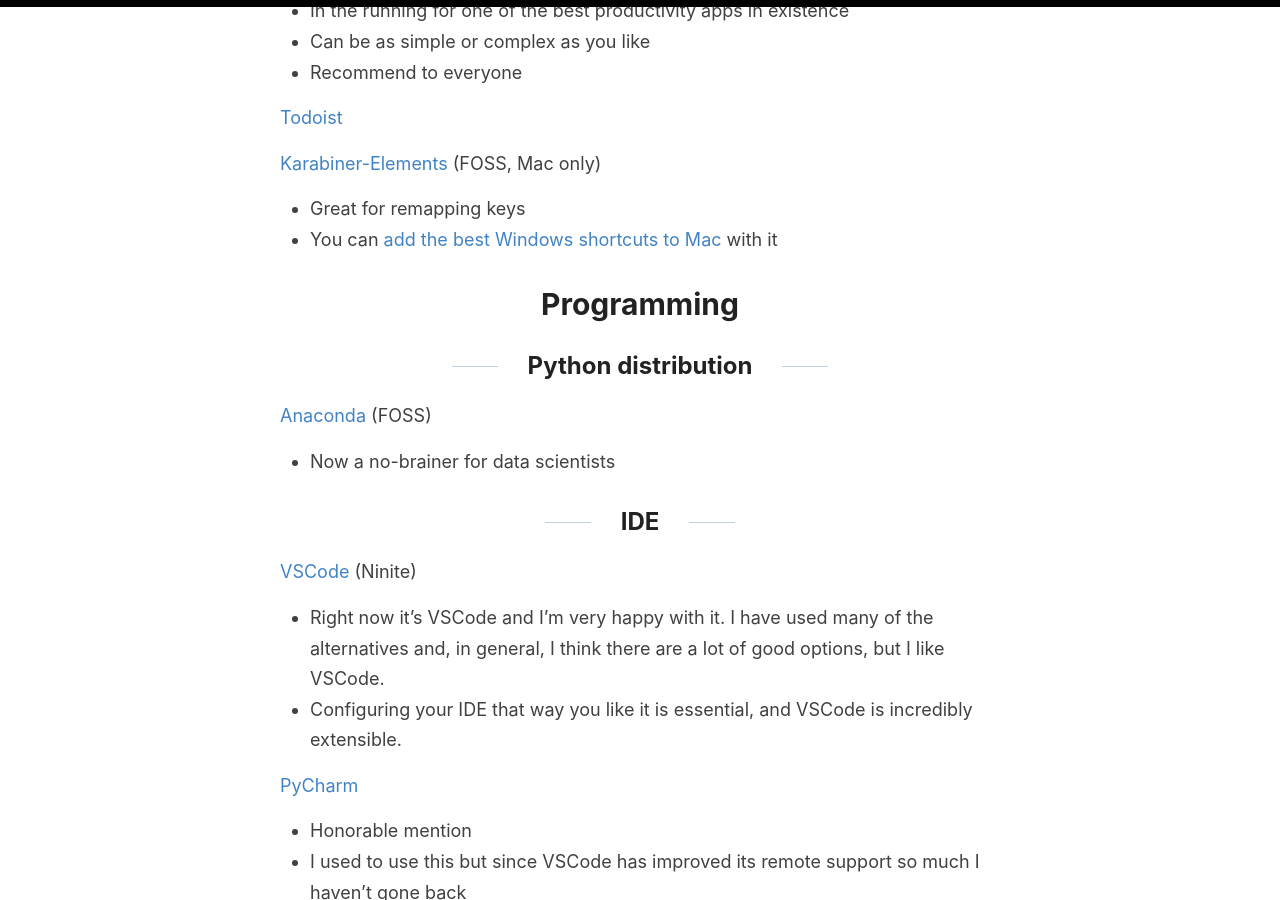
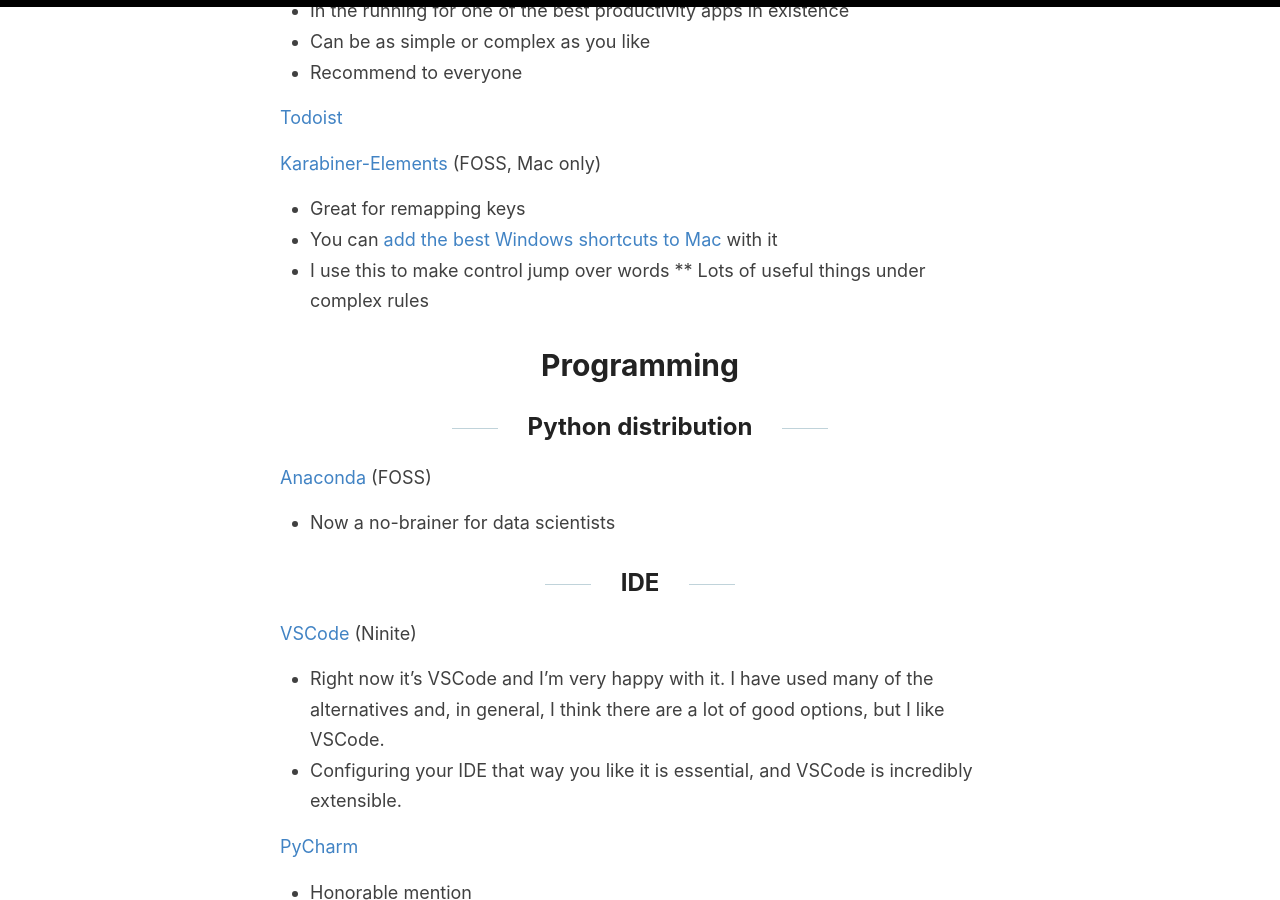
Before and after one commit to jss367/blog, a Jekyll site: the page built from _posts/2018-10-10-Software-I-Use.md, in a window 1280 px wide and 900 px high, scrolled down 3617 px. Built offline with Jekyll 4.4.1, drawn with Linux system fonts in a browser that asks for light colours.

Commit message:
Update 2018-10-10-Software-I-Use.md

```diff
--- a/_posts/2018-10-10-Software-I-Use.md
+++ b/_posts/2018-10-10-Software-I-Use.md
@@ -115,6 +115,8 @@ Yes, I do use four different cloud services (actually more, but these are the on
 [Karabiner-Elements](https://karabiner-elements.pqrs.org/) (FOSS, Mac only)
 * Great for remapping keys
 * You can [add the best Windows shortcuts to Mac](https://ke-complex-modifications.pqrs.org/?q=windows) with it
+* I use this to make control jump over words
+** Lots of useful things under complex rules
 
 # Programming
 
```
